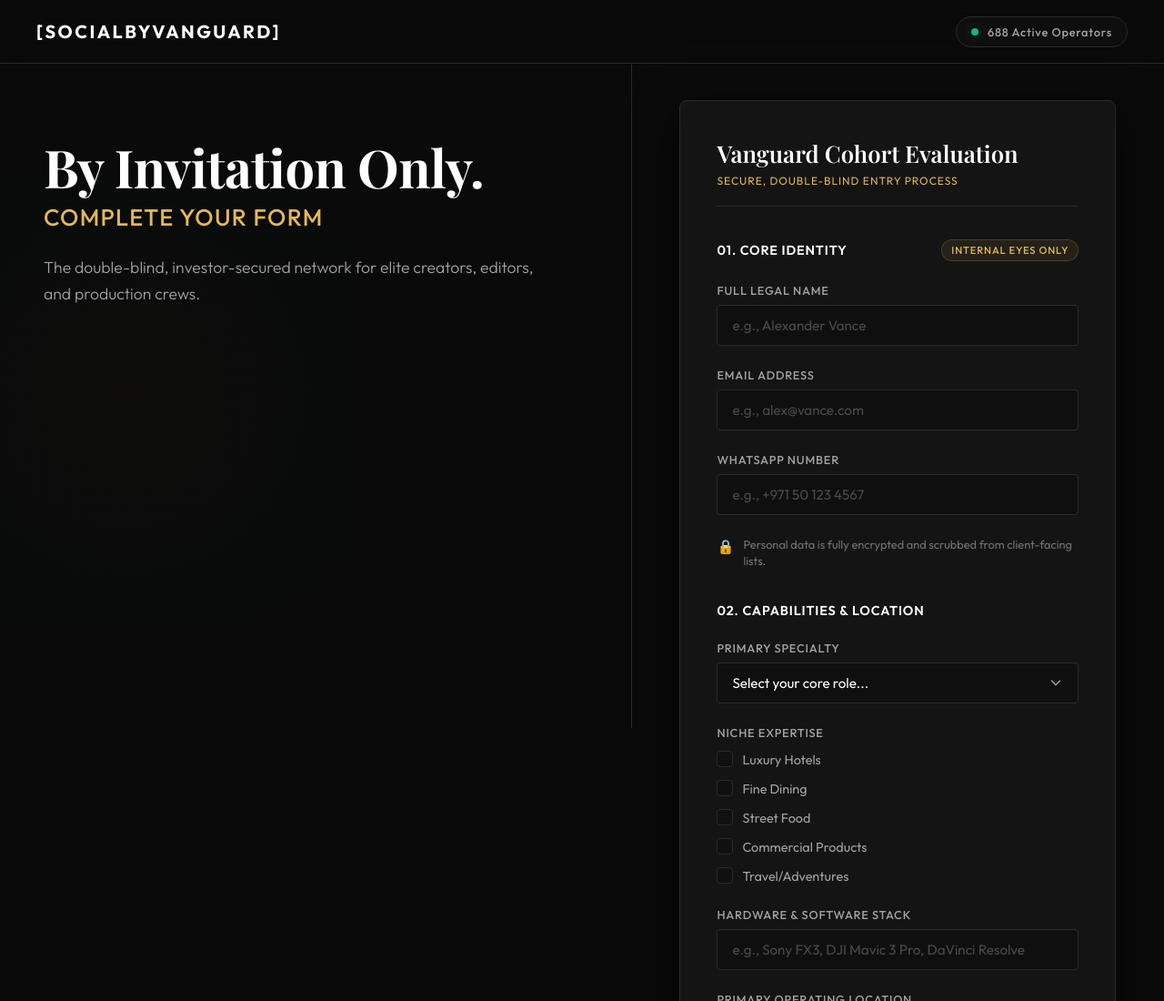
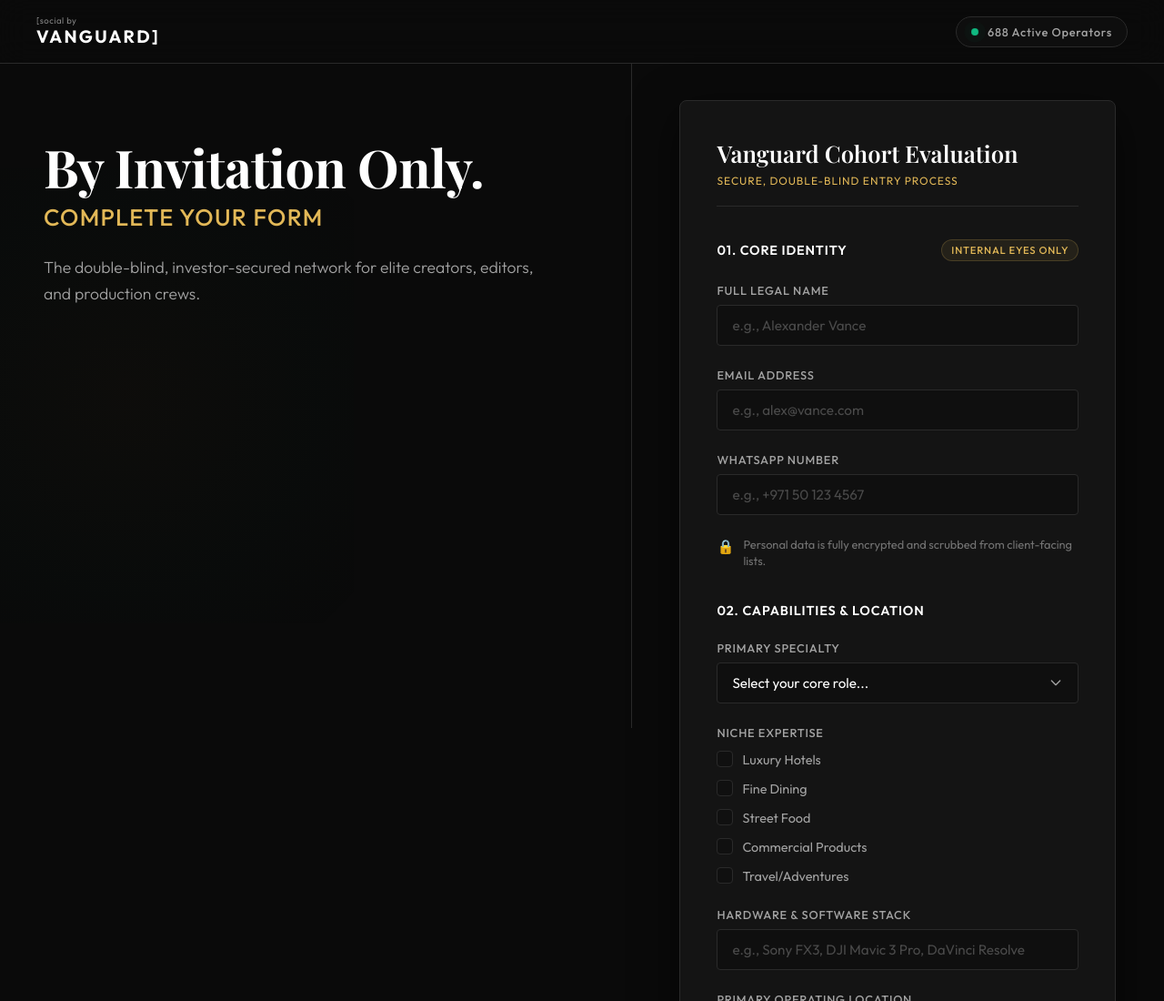
Before and after one commit to tysonsingh19929/vangaurd, a website: page public/index.html in a window 1280 px wide. Shown: the top 1100 px of the page at 91% size. Drawn offline with nearby package versions, Linux system fonts and the light colour scheme; a web font is replaced by a local one.

Commit message:
Update brand logo style: stacked [social by on top and VANGUARD] on bottom

```diff
--- a/public/index.css
+++ b/public/index.css
@@ -82,16 +82,34 @@
 }
 
 .brand-logo {
-  font-family: var(--font-sans);
-  font-weight: 700;
-  font-size: 1.25rem;
-  letter-spacing: 0.15rem;
-  color: var(--text-primary);
+  display: flex;
+  flex-direction: column;
+  align-items: flex-start;
   text-decoration: none;
+  line-height: 1.1;
   transition: var(--transition-smooth);
 }
 
-.brand-logo:hover {
+.social-by-small {
+  font-family: var(--font-sans);
+  font-size: 0.6rem;
+  font-weight: 400;
+  letter-spacing: 0.05em;
+  color: var(--text-secondary);
+  text-transform: lowercase;
+  opacity: 0.8;
+  margin-bottom: 2.5px;
+}
+
+.vanguard-large {
+  font-family: var(--font-sans);
+  font-weight: 700;
+  font-size: 1.2rem;
+  letter-spacing: 0.12em;
+  color: var(--text-primary);
+}
+
+.brand-logo:hover .vanguard-large {
   color: var(--accent-gold);
   text-shadow: 0 0 10px rgba(226, 184, 87, 0.3);
 }
--- a/public/index.html
+++ b/public/index.html
@@ -19,7 +19,10 @@
   <!-- Navigation Bar -->
   <nav class="nav-bar">
     <div class="nav-container">
-      <a href="#" class="brand-logo" id="brand-logo">[SOCIALBYVANGUARD]</a>
+      <a href="#" class="brand-logo" id="brand-logo">
+        <span class="social-by-small">[social by</span>
+        <span class="vanguard-large">VANGUARD]</span>
+      </a>
       <div class="status-indicator">
         <span class="status-dot"></span>
         <span class="status-text" id="status-operator-count">500+ Active Operators</span>
```
